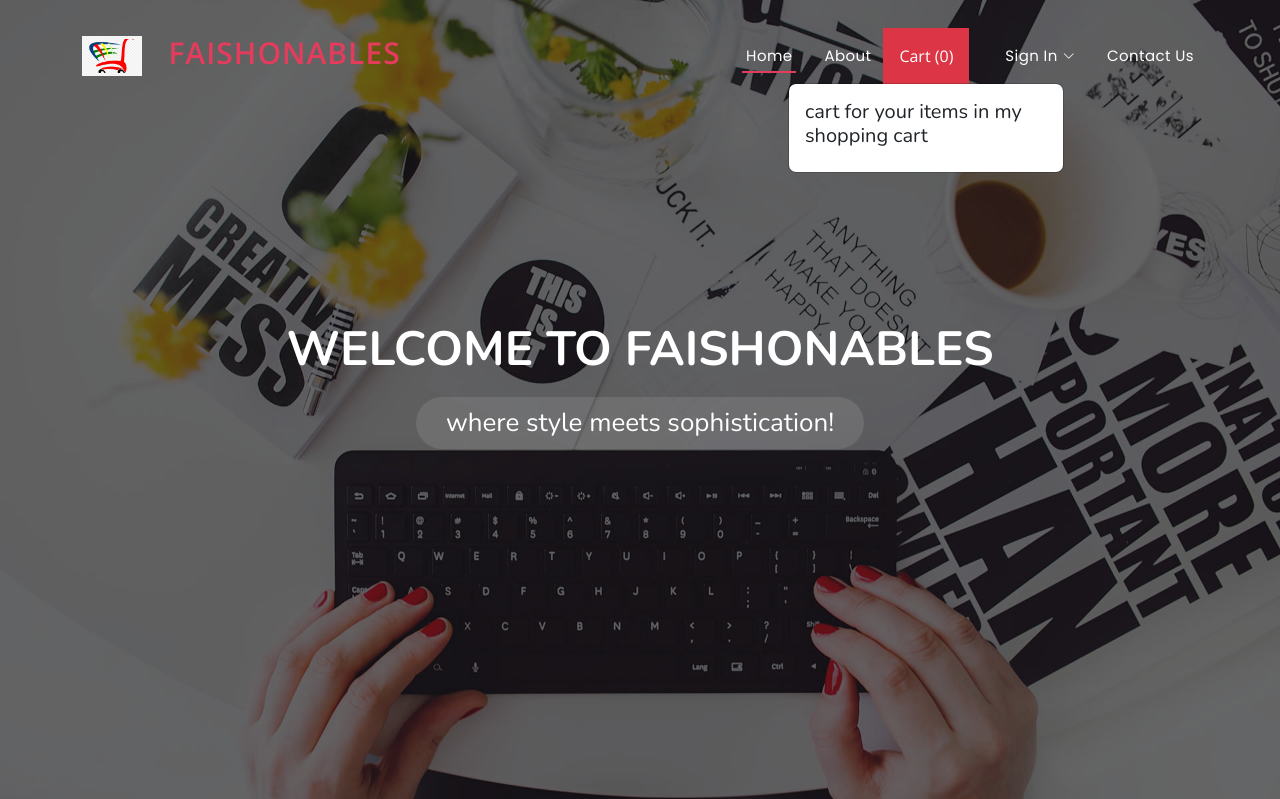
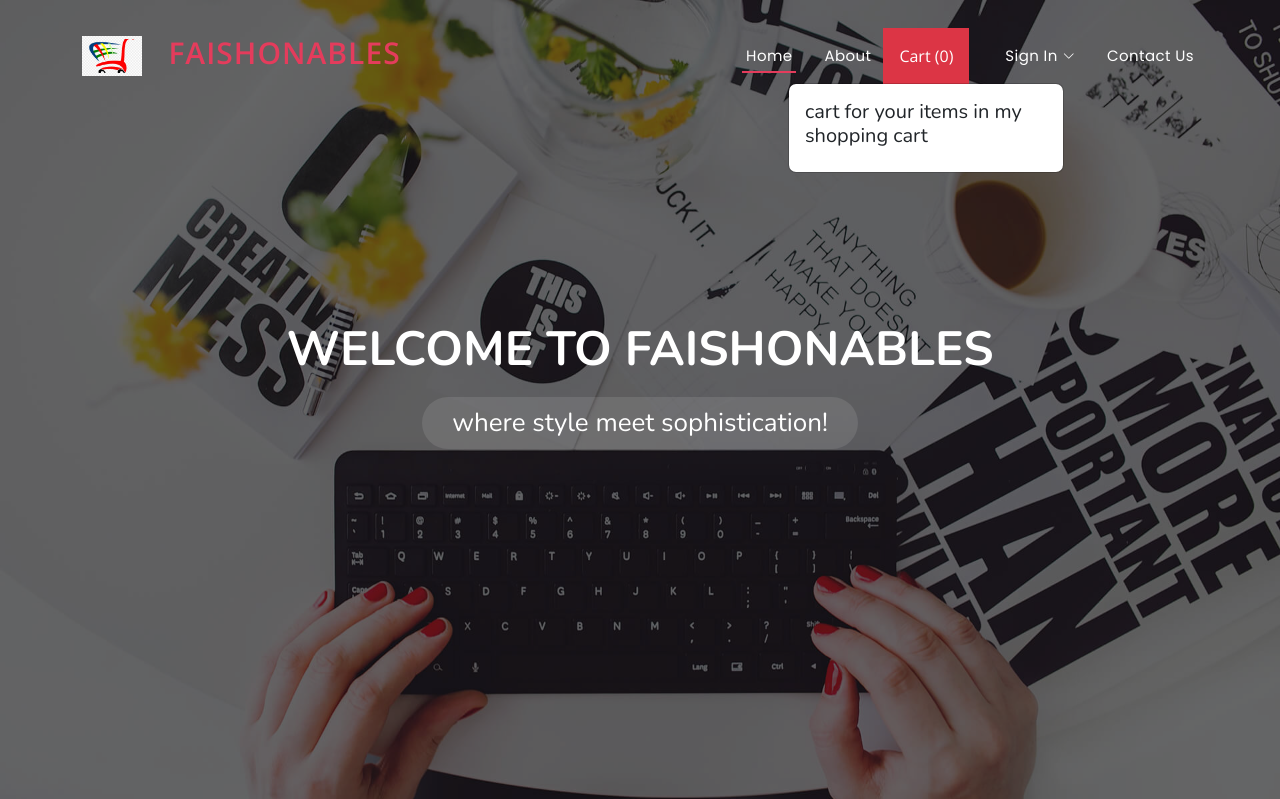
Before and after one commit to abhirahul07/Faishonables, a Django app: page / in a window 1280 px wide. Shown: the top 799 px of the page. Run offline with Django 4.2, Linux system fonts and the light colour scheme; data comes from the database, SQL or seed files in the repository; some libraries are stand-ins or nearby versions.

Commit message:
third commit

```diff
--- a/templates/index.html
+++ b/templates/index.html
@@ -4,7 +4,7 @@ Home
 {% endblock title %}
 
 {% block content %}
-<h1>Welcome to Faishonables<h1> <h3>where style meets sophistication!</h3>
+<h1>Welcome to Faishonables<h1> <h3>where style meet sophistication!</h3>
 {% endblock content %}
 
 {% block body %}
```
